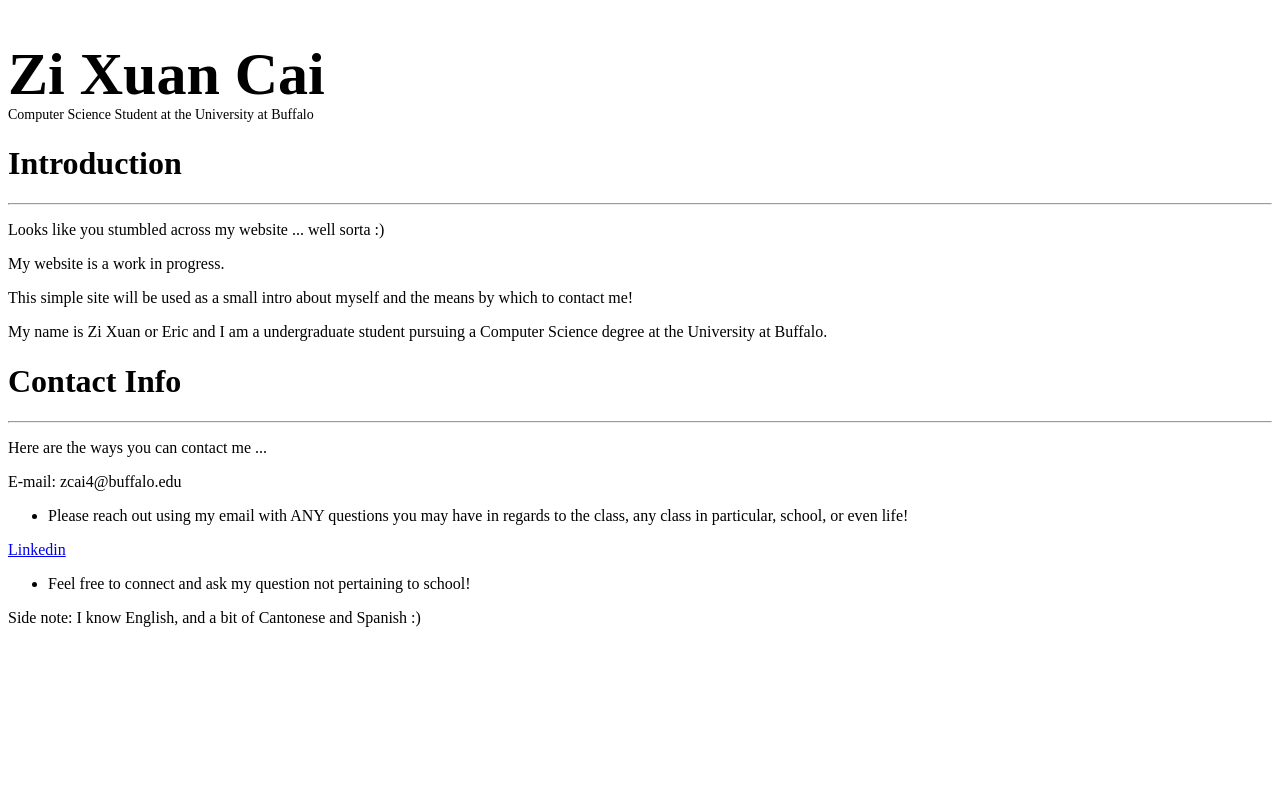
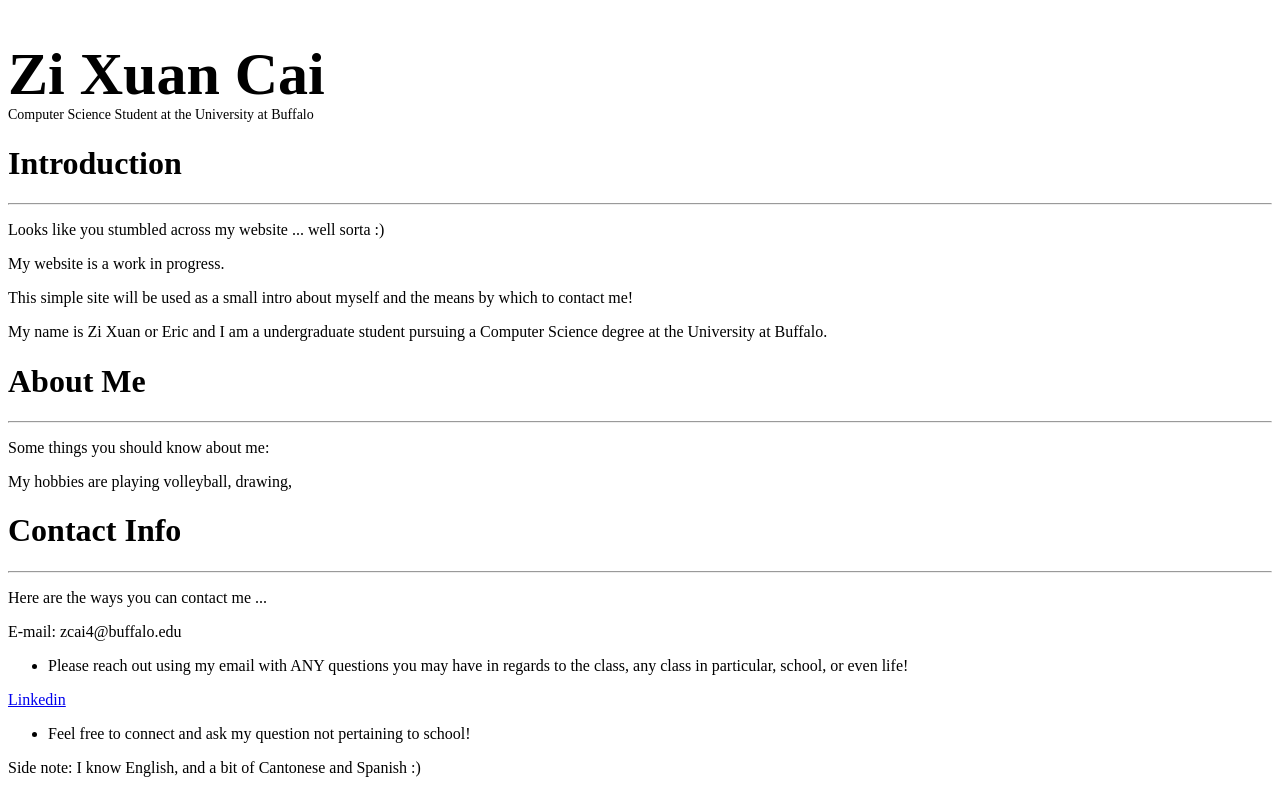
Before and after one commit to zixuan-cai/zixuan-cai.github.io, a plain HTML site: page index.html in a window 1280 px wide. Drawn offline with Linux system fonts and the light colour scheme.

Commit message:
updated about me

```diff
--- /dev/null
+++ b/bio.css
@@ -0,0 +1,36 @@
+body{
+    color: white;
+    background-color: #0f2e61;
+    font-family: 'Source Code Pro', serif;
+}
+
+h1{
+    text-align: center;
+}
+
+.center{
+    display:block;
+    margin-left:auto;
+    margin-right:auto;
+}
+
+img.profile{
+    border-radius: 50%;
+    height: 300px;
+    border: 4px outset white;
+}
+
+div{
+    background-color: white;
+    height:fit-content;
+    width: 75%;
+    color: black;
+    border: 4px groove #4783bf;
+}
+p{
+    padding:10px;
+}
+ul{
+    padding-right: 10px;
+    padding-bottom: 10px;
+}
--- a/index.html
+++ b/index.html
@@ -24,6 +24,12 @@
             <p>This simple site will be used as a small intro about myself and the means by which to contact me!</p>
             <p>My name is Zi Xuan or Eric and I am a undergraduate student pursuing a Computer Science degree at the University at Buffalo.</p>
         </div>
+        <h1>About Me</h1>
+        <hr>
+        <div class="center">
+            <p>Some things you should know about me:</p>
+            <p>My hobbies are playing volleyball, drawing, </p>
+        </div>
         <h1>Contact Info</h1>
         <hr>
         <div class="center">
```
